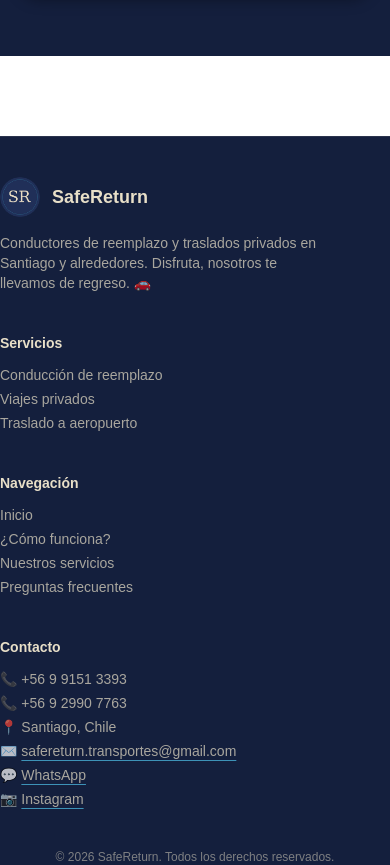
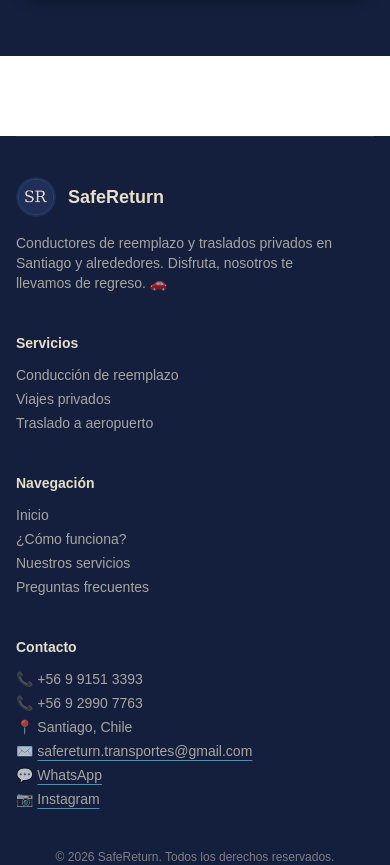
Before and after one commit to matiiiene4/safereturn-web, a Next.js app: page / in a window 390 px wide. Shown: the part 8220-9085 px from the top of the page. Built offline with nearby package versions, Linux system fonts and the light colour scheme.

Commit message:
Update page.tsx

```diff
--- a/app/page.tsx
+++ b/app/page.tsx
@@ -767,8 +767,8 @@ export default function Home() {
         </div>
 
 {/* CONTACTO / FOOTER */}
-        <section id="contacto" className="mt-20 bg-navy-deep">
-          <div className="grid gap-10 border-t border-cream/10 pt-10 md:grid-cols-4">
+        <section id="contacto" className="mt-20 bg-navy-deep px-4 md:px-6">
+          <div className="mx-auto max-w-6xl grid gap-10 border-t border-cream/10 pt-10 md:grid-cols-4">
             {/* Logo + descripción */}
             <div className="md:col-span-1">
               <div className="flex items-center gap-3">
```
